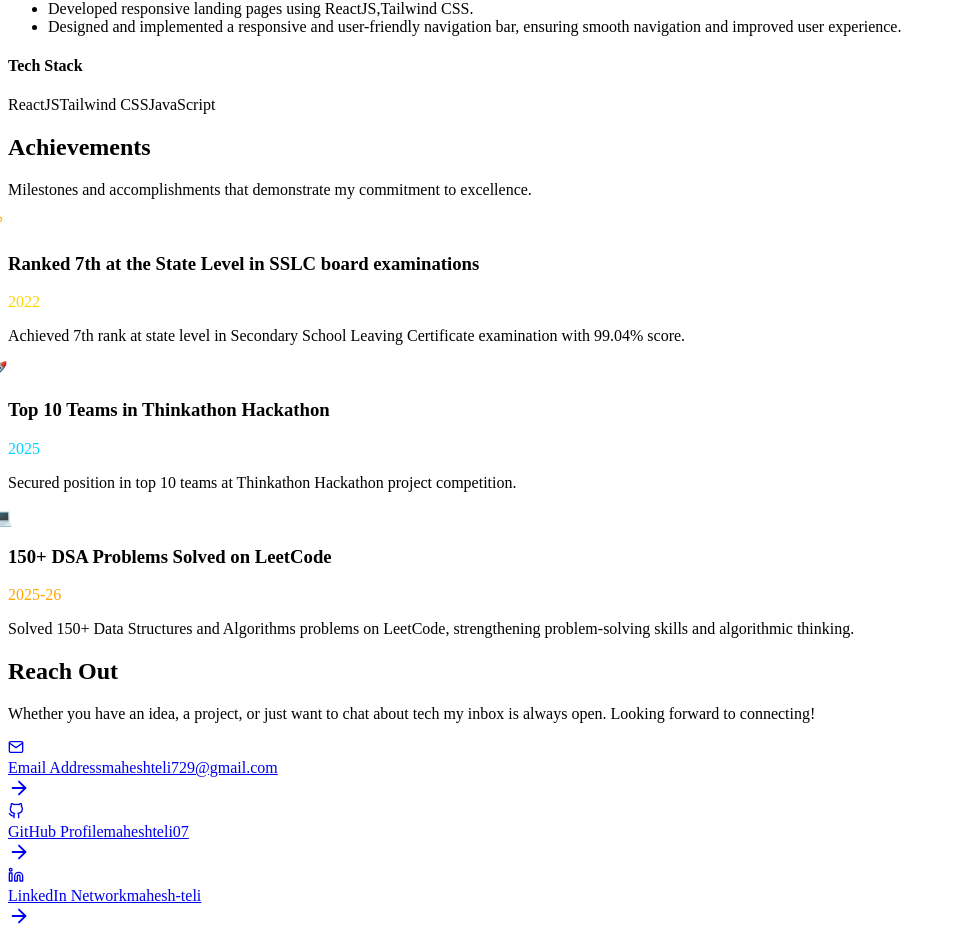
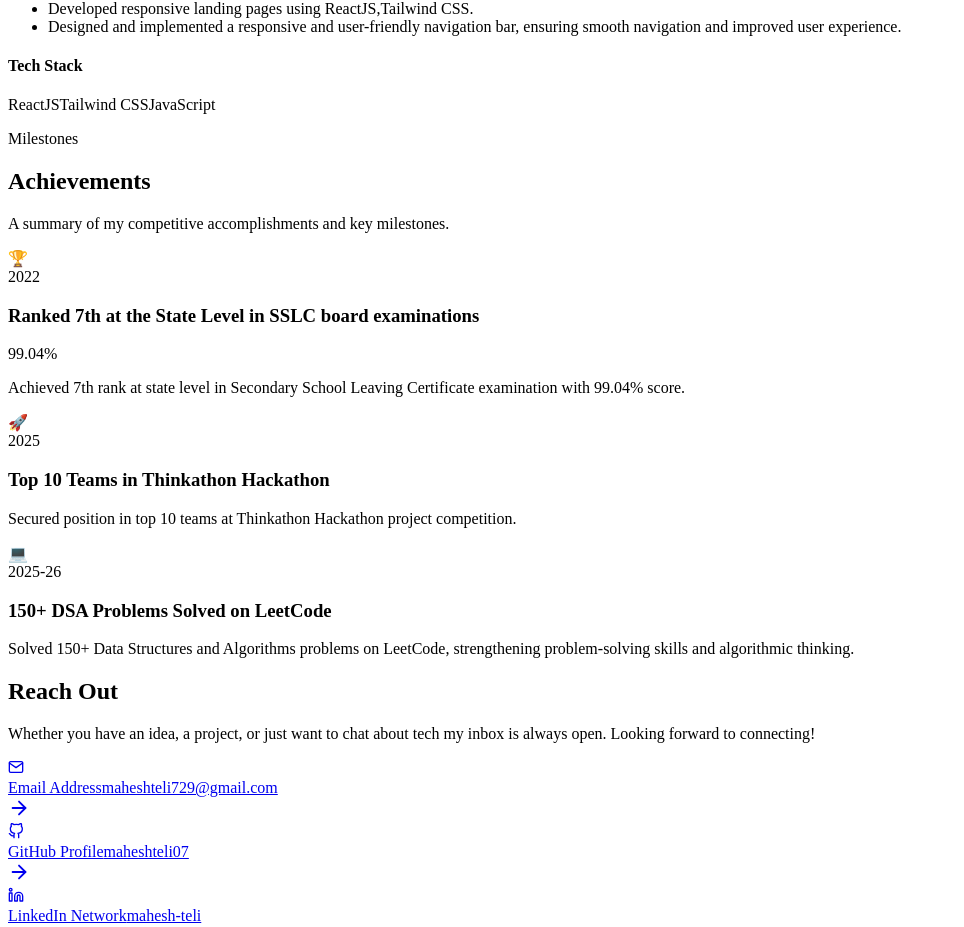
Before and after one commit to maheshteli07/portfolio, a React app: page / in a window 1280 px wide. Shown: the part 3099-4026 px from the top of the page, without its empty margins (0-964 px from the left). Built offline with nearby package versions, Linux system fonts and the light colour scheme; the HTML template or start-up script is replaced by a standard one.

Commit message:
timeline added

```diff
--- a/src/sections/Achievements.jsx
+++ b/src/sections/Achievements.jsx
@@ -1,105 +1,109 @@
-import { motion } from 'framer-motion'
+import { useRef } from 'react'
+import { motion, useScroll, useSpring } from 'framer-motion'
 import SectionHeading from '../components/SectionHeading'
 import { ACHIEVEMENTS } from '../utils/data'
 
-const containerVariants = {
-  hidden: { opacity: 0 },
-  visible: {
-    opacity: 1,
-    transition: {
-      staggerChildren: 0.1,
-    },
-  },
-}
+function AchievementRow({ item, isLast, index }) {
+  // Track the WHOLE ROW so each line only draws when its own row enters view
+  const rowRef = useRef(null)
+  const { scrollYProgress } = useScroll({
+    target: rowRef,
+    offset: ['start 80%', 'center 35%'],
+  })
+  const scaleY = useSpring(scrollYProgress, {
+    stiffness: 80,
+    damping: 24,
+    restDelta: 0.001,
+  })
 
-const itemVariants = {
-  hidden: { opacity: 0, x: -50 },
-  visible: {
-    opacity: 1,
-    x: 0,
-    transition: {
-      duration: 1.0,
-      ease: [0.22, 1, 0.36, 1],
-    },
-  },
+  return (
+    <div ref={rowRef} className="flex gap-4 md:gap-6 items-start">
+      {/* ── Left column: icon + connector line ── */}
+      <div className="flex flex-col items-center flex-shrink-0 self-stretch">
+        {/* Icon node */}
+        <motion.div
+          className="w-10 h-10 rounded-lg border flex items-center justify-center text-lg bg-bg flex-shrink-0 z-10"
+          style={{ borderColor: `${item.color}30`, color: item.color }}
+          initial={{ scale: 0.7, opacity: 0 }}
+          whileInView={{ scale: 1, opacity: 1 }}
+          viewport={{ once: true, amount: 0.8 }}
+          transition={{ type: 'spring', stiffness: 300, damping: 20, delay: index * 0.06 }}
+        >
+          {item.icon}
+        </motion.div>
+
+        {/* Connector line — only between items */}
+        {!isLast && (
+          <div className="relative flex-1 w-[2px] mt-2 min-h-[32px] hidden sm:block">
+            <div className="absolute inset-0 rounded-full bg-white/5" />
+            <motion.div
+              className="absolute inset-0 rounded-full origin-top"
+              style={{ scaleY, backgroundColor: item.color, opacity: 0.65 }}
+            />
+          </div>
+        )}
+      </div>
+
+      {/* ── Right column: content card ── */}
+      <motion.div
+        className={`flex-1 ${!isLast ? 'pb-7 md:pb-10' : ''}`}
+        initial={{ opacity: 0, x: -14 }}
+        whileInView={{ opacity: 1, x: 0 }}
+        viewport={{ once: true, amount: 0.3 }}
+        transition={{
+          type: 'spring',
+          stiffness: 200,
+          damping: 22,
+          delay: index * 0.07,
+        }}
+      >
+        <div className="glass-card p-4 md:p-6 rounded-xl border border-white/5 hover:border-white/10 transition-colors duration-300">
+          <div className="flex flex-col sm:flex-row sm:items-start justify-between gap-2 mb-3">
+            <div className="flex-1">
+              <span className="font-mono text-[10px] md:text-xs text-accent/60 font-bold uppercase tracking-widest">
+                {item.year}
+              </span>
+              <h3 className="font-display font-semibold text-base md:text-lg text-bright tracking-tight mt-0.5">
+                {item.title}
+              </h3>
+            </div>
+            {item.score && (
+              <div className="inline-flex items-center self-start px-2.5 py-1 rounded-md bg-accent/5 border border-accent/10 flex-shrink-0 sm:ml-2">
+                <span className="text-xs font-bold text-accent">{item.score}</span>
+              </div>
+            )}
+          </div>
+          <p className="text-xs md:text-sm text-muted/80 leading-relaxed">
+            {item.detail}
+          </p>
+        </div>
+      </motion.div>
+    </div>
+  )
 }
 
 export default function Achievements() {
   return (
-    <section id="achievements" className="scroll-mt-16 py-10 md:py-16 px-0 relative overflow-hidden">
-      {/* Background animation */}
-      <motion.div
-        animate={{ y: [0, -8, 0], x: [0, 4, 0] }}
-        transition={{ duration: 15, repeat: Infinity }}
-        className="absolute top-20 right-20 w-72 h-72 bg-accent2/10 rounded-full blur-3xl pointer-events-none"
-      />
+    <section
+      id="achievements"
+      className="scroll-mt-16 py-12 md:py-20 px-4 md:px-6 relative overflow-hidden"
+    >
+      <div className="max-w-4xl mx-auto relative z-10 text-left">
+        <SectionHeading
+          tag="Milestones"
+          title="Achievements"
+          subtitle="A summary of my competitive accomplishments and key milestones."
+        />
 
-      <div className="flex justify-center w-full">
-        <div className="max-w-6xl relative z-10 w-full px-6">
-          <SectionHeading
-            title="Achievements"
-            subtitle="Milestones and accomplishments that demonstrate my commitment to excellence."
-          />
-
-          <div className="relative">
-            {/* Timeline line */}
-            <motion.div
-              initial={{ scaleY: 0 }}
-              whileInView={{ scaleY: 1 }}
-              viewport={{ once: true }}
-              transition={{ duration: 1.2, ease: 'easeOut' }}
-              className="absolute left-5 md:left-6 top-0 bottom-0 w-1 md:w-1.5 bg-gradient-to-b from-accent via-accent2/50 to-transparent hidden sm:block origin-top"
+        <div className="mt-8 md:mt-12">
+          {ACHIEVEMENTS.map((item, index) => (
+            <AchievementRow
+              key={item.id}
+              item={item}
+              index={index}
+              isLast={index === ACHIEVEMENTS.length - 1}
             />
-
-            <motion.div
-              className="flex flex-col gap-4 md:gap-6"
-              variants={containerVariants}
-              initial="hidden"
-              whileInView="visible"
-              viewport={{ once: true }}
-            >
-              {ACHIEVEMENTS.map((item, i) => (
-                <motion.div
-                  key={i}
-                  variants={itemVariants}
-                  whileHover={{ x: 6 }}
-                  className="flex gap-4 md:gap-5 items-start transition-all"
-                >
-                  {/* Node */}
-                  <motion.div
-                    className="flex-shrink-0 w-9 h-9 md:w-10 md:h-10 rounded-lg border items-center justify-center text-lg md:text-xl font-bold z-10 bg-bg hidden sm:flex flex-col"
-                    style={{ borderColor: `${item.color}40`, color: item.color }}
-                    animate={{ scale: [1, 1.05, 1] }}
-                    transition={{ duration: 3, repeat: Infinity, delay: i * 0.2 }}
-                  >
-                    {item.icon}
-                  </motion.div>
-
-                  {/* Content */}
-                  <motion.div
-                    className="glass-card rounded-lg p-4 flex-1 flex flex-col items-start gap-3 md:gap-1.5 hover:border-accent/50 text-left"
-                    whileHover={{ scale: 1.02, y: -4 }}
-                  >
-                    <div className="flex flex-col md:flex-row items-start md:items-center md:justify-between gap-2 md:gap-3 w-full">
-                      <motion.h3
-                        className="font-display font-bold text-base md:text-lg text-bright hover:text-accent transition-colors"
-                      >
-                        {item.title}
-                      </motion.h3>
-                      <motion.span
-                        className="font-mono text-xs px-3 py-1 md:px-2.5 md:py-1 rounded-full border font-semibold"
-                        style={{ borderColor: `${item.color}30`, color: item.color }}
-                        whileHover={{ scale: 1.1 }}
-                      >
-                        {item.year}
-                      </motion.span>
-                    </div>
-                    <p className="text-xs md:text-sm text-muted leading-relaxed text-left w-full">{item.detail}</p>
-                  </motion.div>
-                </motion.div>
-              ))}
-            </motion.div>
-          </div>
+          ))}
         </div>
       </div>
     </section>
```
